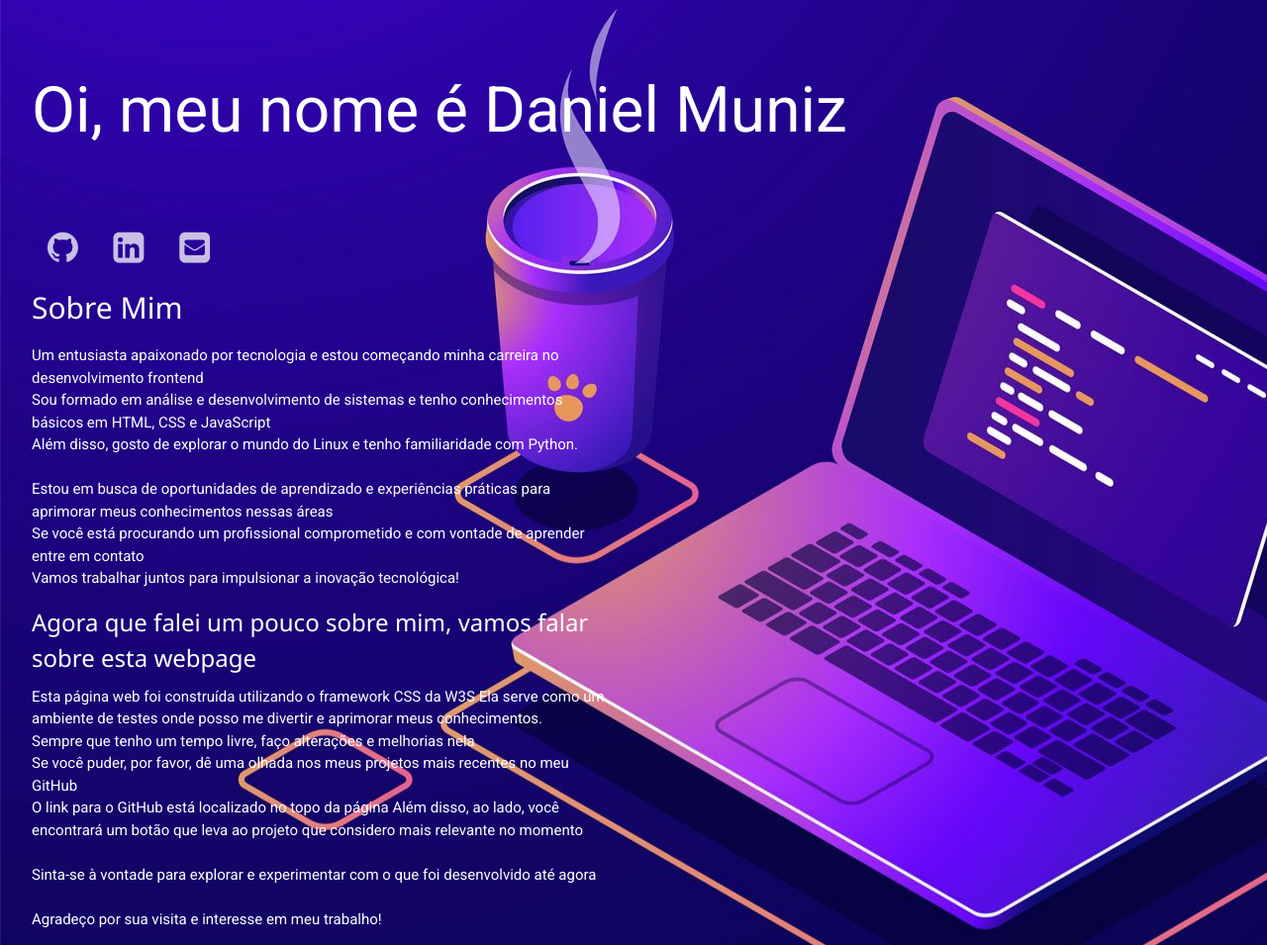
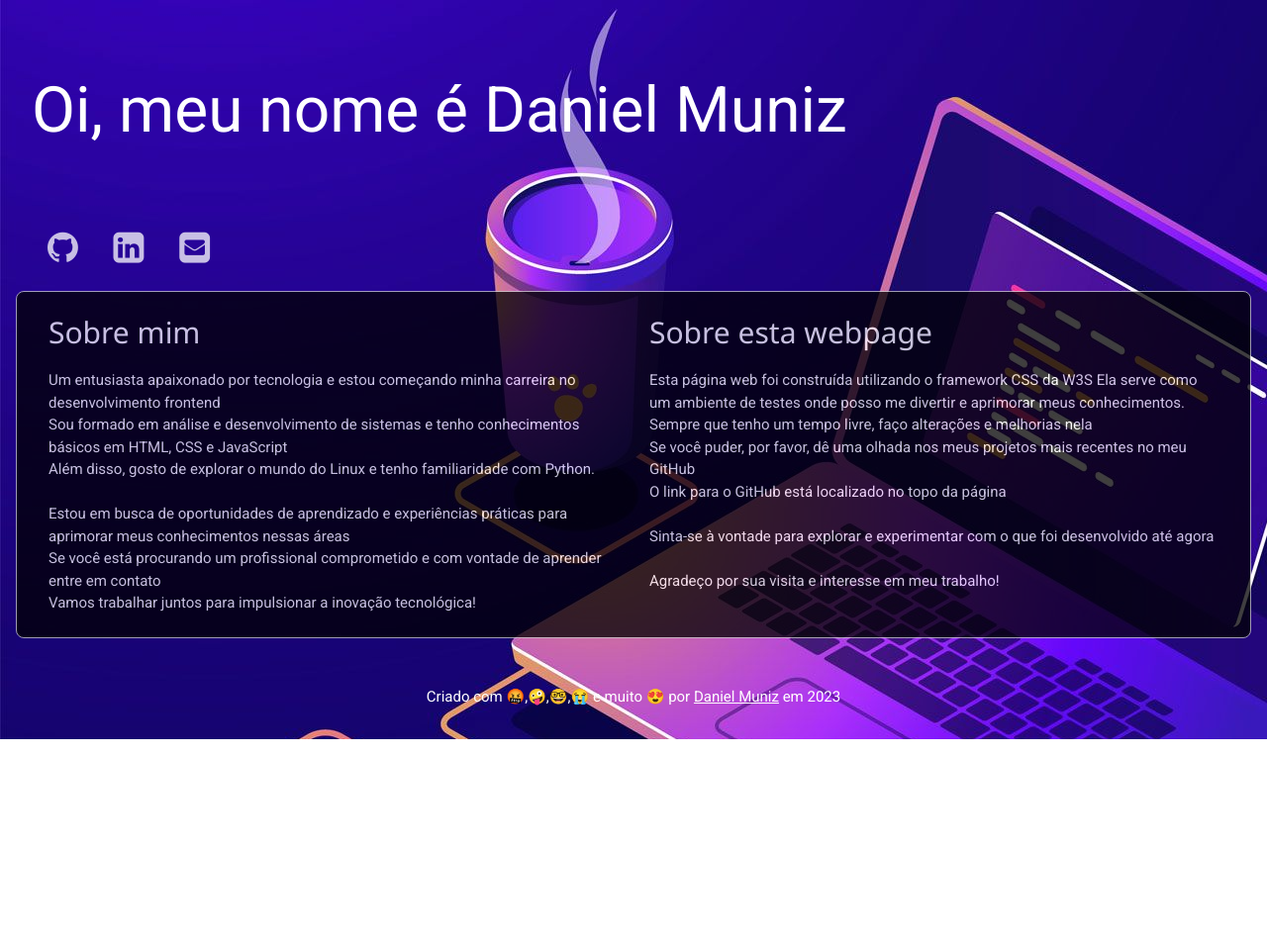
Before and after one commit to dmpmuniz/minha_webpage, a plain HTML site: page index.html in a window 1280 px wide. Shown: the whole page at 99% size. After the commit the page ends 800 px from the top, so only its background shows below. Drawn offline with nearby package versions, Linux system fonts and the light colour scheme.

Commit message:
Update index.html
revisão e correção do layout

```diff
--- a/index.html
+++ b/index.html
@@ -26,10 +26,10 @@
 
         </div>
 
-        <div class="w3-row3">
+        <div class="w3-row w3-padding w3-round-large w3-opacity-min w3-border w3-black w3-margin-top">
 
-            <div class="w3-half w3-container w3-animate-zoom">
-                <h2>Sobre Mim</h2>
+            <div class="w3-half w3-container">
+                <h2>Sobre mim</h2>
             <p>
             Um entusiasta apaixonado por tecnologia e estou começando minha carreira no desenvolvimento frontend<br>
             Sou formado em análise e desenvolvimento de sistemas e tenho conhecimentos básicos em HTML, CSS e JavaScript<br>
@@ -37,22 +37,28 @@
             Estou em busca de oportunidades de aprendizado e experiências práticas para aprimorar meus conhecimentos nessas áreas<br>
             Se você está procurando um profissional comprometido e com vontade de aprender entre em contato<br>
             Vamos trabalhar juntos para impulsionar a inovação tecnológica!
-                <h3>Agora que falei um pouco sobre mim, vamos falar sobre esta webpage</h3>
+            </div>
+
+            <div class="w3-half w3-container">
+                <h2>Sobre esta webpage</h2>
+                <p>
                     Esta página web foi construída utilizando o framework CSS da W3S
                     Ela serve como um ambiente de testes onde posso me divertir e aprimorar meus conhecimentos.<br>
                     Sempre que tenho um tempo livre, faço alterações e melhorias nela<br>
                     Se você puder, por favor, dê uma olhada nos meus projetos mais recentes no meu GitHub<br>
                     O link para o GitHub está localizado no topo da página
-                    Além disso, ao lado, você encontrará um botão que leva ao projeto que considero mais relevante no momento<br><br>
+                   <br><br>
                     Sinta-se à vontade para explorar e experimentar com o que foi desenvolvido até agora<br><br>
                     Agradeço por sua visita e interesse em meu trabalho!
                     </p>
             </div>
 
-            <div class="w3-half w3-container ">
+        </div>
+
+        <div class="w3-container w3-center w3-margin-top w3-padding-32">Criado com &#129324;,&#129322;,&#129299;,&#128557; e muito &#128525; por <a href="https://github.com/dmpmuniz">Daniel Muniz</a> em 2023	</div>
+
 
     </div>
-        </div>
-    </div>
+
 </body>
 </html>
```
Lines whose indentation alone changed are shown as unchanged.
